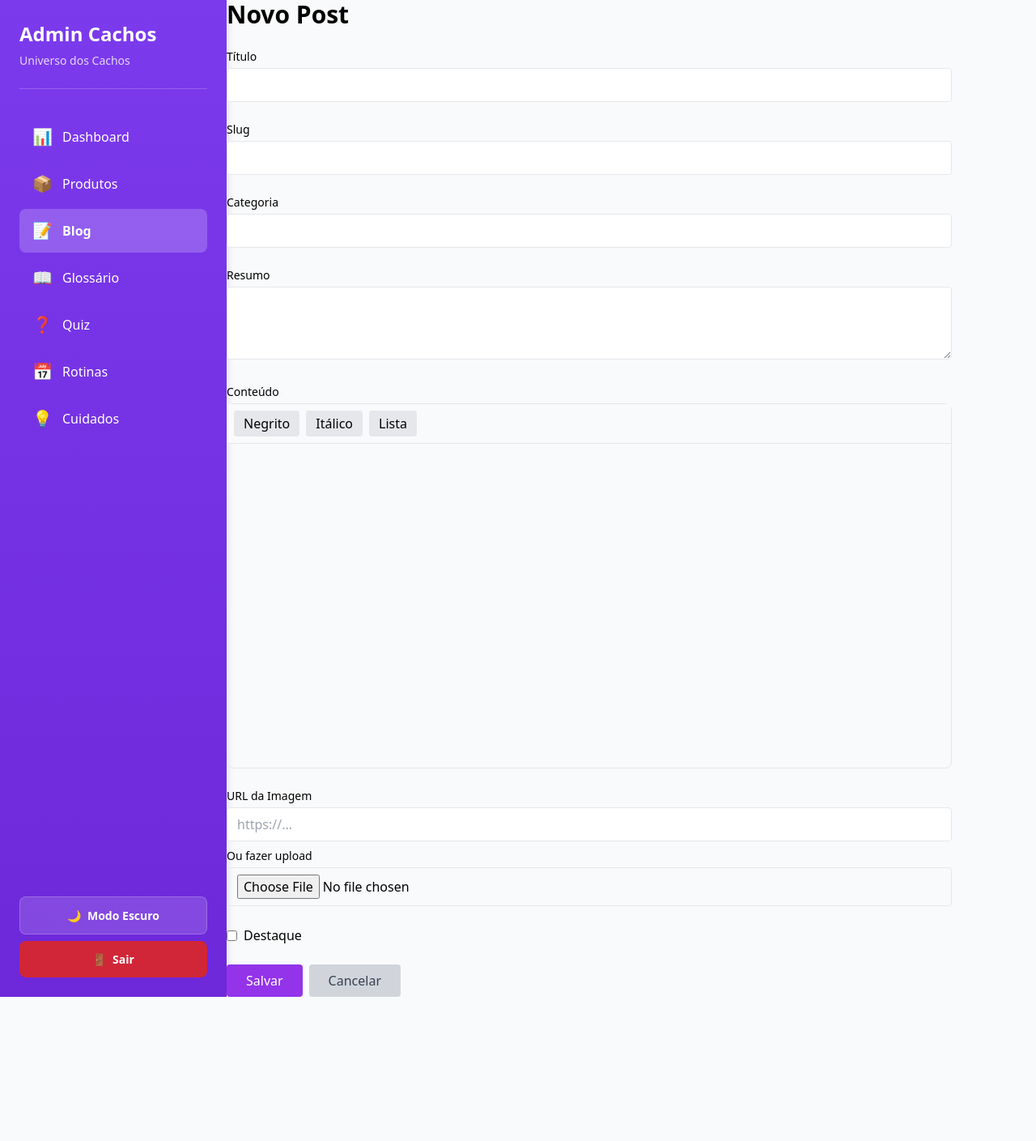
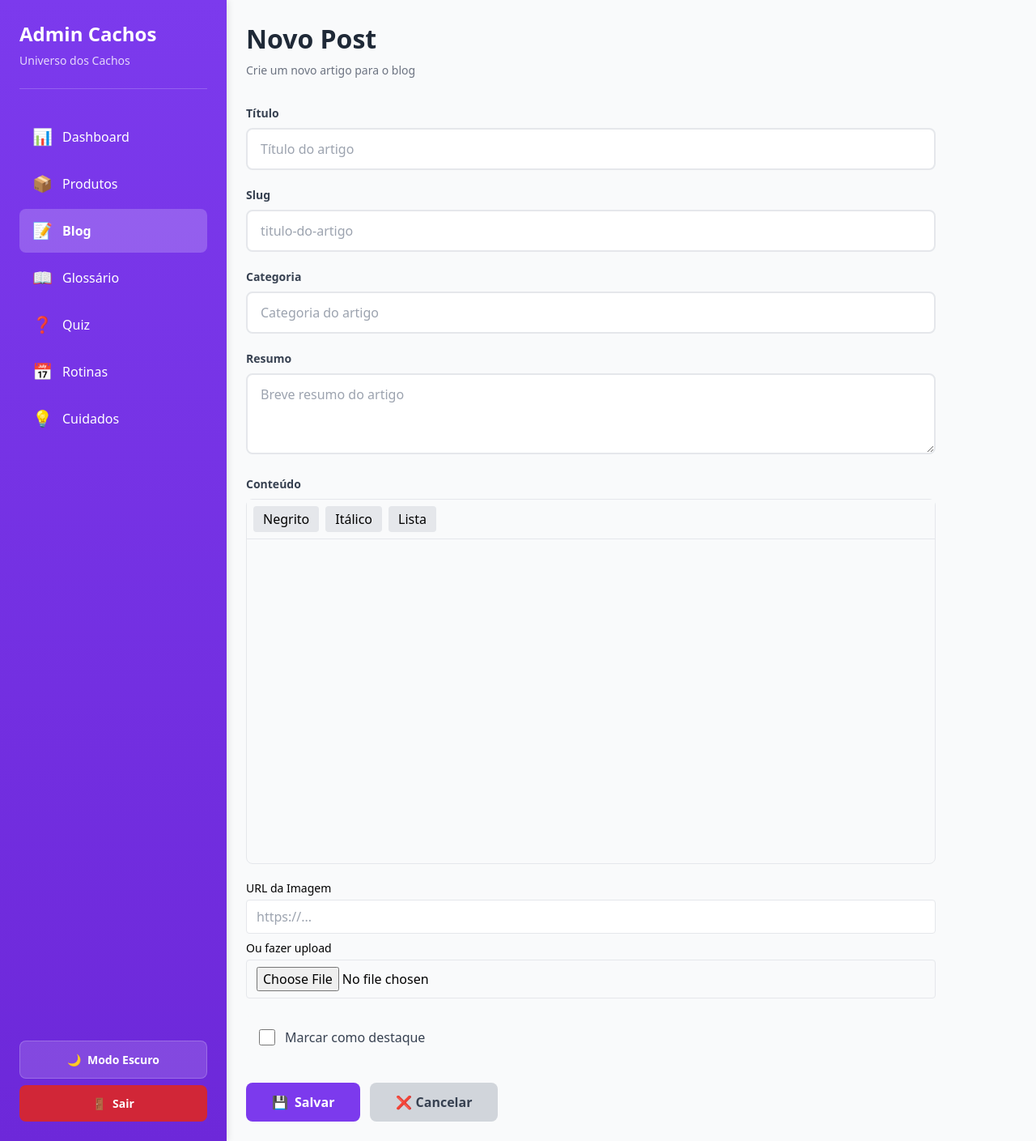
Before and after one commit to tudosobrecachosoficial-droid/admin-universodoscachos, a React (Vite) app: page /blog/novo in a window 1280 px wide. Shown: the whole page at 81% size. Before the commit the page ends 1231 px from the top, so only its background shows below. Built offline with nearby package versions, Linux system fonts and the light colour scheme; no server answers.

Commit message:
Improve PostForm with professional design

```diff
--- a/src/pages/PostForm.tsx
+++ b/src/pages/PostForm.tsx
@@ -56,81 +56,216 @@ export default function PostForm() {
   }
 
   return (
-    <div className="max-w-4xl">
-      <h1 className="text-3xl font-bold mb-6">{id ? 'Editar' : 'Novo'} Post</h1>
-      <form onSubmit={handleSubmit} className="space-y-6">
+    <div style={{ padding: '24px', maxWidth: '900px' }}>
+      <div style={{ marginBottom: '32px' }}>
+        <h1 style={{ fontSize: '32px', fontWeight: 'bold', color: '#1f2937', marginBottom: '4px' }}>
+          {id ? 'Editar' : 'Novo'} Post
+        </h1>
+        <p style={{ color: '#6b7280', fontSize: '14px' }}>
+          {id ? 'Atualize as informações do post' : 'Crie um novo artigo para o blog'}
+        </p>
+      </div>
+
+      <form onSubmit={handleSubmit} style={{ display: 'flex', flexDirection: 'column', gap: '20px' }}>
         <div>
-          <label className="block text-sm font-medium mb-1">Título</label>
+          <label style={{ display: 'block', marginBottom: '8px', fontWeight: '600', color: '#374151', fontSize: '14px' }}>Título</label>
           <input
             type="text"
             value={formData.title}
             onChange={(e) => setFormData({ ...formData, title: e.target.value })}
-            className="w-full px-3 py-2 border rounded focus:outline-none focus:ring-2 focus:ring-purple-500"
+            placeholder="Título do artigo"
+            style={{
+              width: '100%',
+              padding: '12px 16px',
+              border: '2px solid #e5e7eb',
+              borderRadius: '8px',
+              fontSize: '16px',
+              outline: 'none',
+              transition: 'all 0.2s'
+            }}
+            onFocus={(e) => {
+              e.currentTarget.style.borderColor = '#7c3aed'
+              e.currentTarget.style.boxShadow = '0 0 0 3px rgba(124, 58, 237, 0.1)'
+            }}
+            onBlur={(e) => {
+              e.currentTarget.style.borderColor = '#e5e7eb'
+              e.currentTarget.style.boxShadow = 'none'
+            }}
             required
           />
         </div>
+
         <div>
-          <label className="block text-sm font-medium mb-1">Slug</label>
+          <label style={{ display: 'block', marginBottom: '8px', fontWeight: '600', color: '#374151', fontSize: '14px' }}>Slug</label>
           <input
             type="text"
             value={formData.slug}
             onChange={(e) => setFormData({ ...formData, slug: e.target.value })}
-            className="w-full px-3 py-2 border rounded focus:outline-none focus:ring-2 focus:ring-purple-500"
+            placeholder="titulo-do-artigo"
+            style={{
+              width: '100%',
+              padding: '12px 16px',
+              border: '2px solid #e5e7eb',
+              borderRadius: '8px',
+              fontSize: '16px',
+              outline: 'none',
+              transition: 'all 0.2s'
+            }}
+            onFocus={(e) => {
+              e.currentTarget.style.borderColor = '#7c3aed'
+              e.currentTarget.style.boxShadow = '0 0 0 3px rgba(124, 58, 237, 0.1)'
+            }}
+            onBlur={(e) => {
+              e.currentTarget.style.borderColor = '#e5e7eb'
+              e.currentTarget.style.boxShadow = 'none'
+            }}
             required
           />
         </div>
+
         <div>
-          <label className="block text-sm font-medium mb-1">Categoria</label>
+          <label style={{ display: 'block', marginBottom: '8px', fontWeight: '600', color: '#374151', fontSize: '14px' }}>Categoria</label>
           <input
             type="text"
             value={formData.category}
             onChange={(e) => setFormData({ ...formData, category: e.target.value })}
-            className="w-full px-3 py-2 border rounded focus:outline-none focus:ring-2 focus:ring-purple-500"
+            placeholder="Categoria do artigo"
+            style={{
+              width: '100%',
+              padding: '12px 16px',
+              border: '2px solid #e5e7eb',
+              borderRadius: '8px',
+              fontSize: '16px',
+              outline: 'none',
+              transition: 'all 0.2s'
+            }}
+            onFocus={(e) => {
+              e.currentTarget.style.borderColor = '#7c3aed'
+              e.currentTarget.style.boxShadow = '0 0 0 3px rgba(124, 58, 237, 0.1)'
+            }}
+            onBlur={(e) => {
+              e.currentTarget.style.borderColor = '#e5e7eb'
+              e.currentTarget.style.boxShadow = 'none'
+            }}
           />
         </div>
+
         <div>
-          <label className="block text-sm font-medium mb-1">Resumo</label>
+          <label style={{ display: 'block', marginBottom: '8px', fontWeight: '600', color: '#374151', fontSize: '14px' }}>Resumo</label>
           <textarea
             value={formData.excerpt}
             onChange={(e) => setFormData({ ...formData, excerpt: e.target.value })}
-            className="w-full px-3 py-2 border rounded focus:outline-none focus:ring-2 focus:ring-purple-500"
-            rows={3}
+            placeholder="Breve resumo do artigo"
+            style={{
+              width: '100%',
+              padding: '12px 16px',
+              border: '2px solid #e5e7eb',
+              borderRadius: '8px',
+              fontSize: '16px',
+              outline: 'none',
+              transition: 'all 0.2s',
+              minHeight: '100px'
+            }}
+            onFocus={(e) => {
+              e.currentTarget.style.borderColor = '#7c3aed'
+              e.currentTarget.style.boxShadow = '0 0 0 3px rgba(124, 58, 237, 0.1)'
+            }}
+            onBlur={(e) => {
+              e.currentTarget.style.borderColor = '#e5e7eb'
+              e.currentTarget.style.boxShadow = 'none'
+            }}
           />
         </div>
+
         <div>
-          <label className="block text-sm font-medium mb-1">Conteúdo</label>
+          <label style={{ display: 'block', marginBottom: '8px', fontWeight: '600', color: '#374151', fontSize: '14px' }}>Conteúdo</label>
           <RichTextEditor
             content={formData.content}
             onChange={(content) => setFormData({ ...formData, content })}
           />
         </div>
+
         <ImageUpload
           value={formData.image}
           onChange={(url) => setFormData({ ...formData, image: url })}
         />
-        <div className="flex items-center gap-2">
+
+        <div style={{ display: 'flex', alignItems: 'center', gap: '12px', padding: '16px', background: '#f9fafb', borderRadius: '8px' }}>
           <input
             type="checkbox"
             id="featured"
             checked={formData.featured}
             onChange={(e) => setFormData({ ...formData, featured: e.target.checked })}
+            style={{ width: '20px', height: '20px', cursor: 'pointer' }}
           />
-          <label htmlFor="featured">Destaque</label>
+          <label htmlFor="featured" style={{ cursor: 'pointer', fontWeight: '500', color: '#374151' }}>Marcar como destaque</label>
         </div>
-        <div className="flex gap-2">
+
+        <div style={{ display: 'flex', gap: '12px', marginTop: '8px' }}>
           <button
             type="submit"
             disabled={loading}
-            className="bg-purple-600 text-white px-6 py-2 rounded hover:bg-purple-700 disabled:opacity-50"
+            style={{
+              padding: '12px 32px',
+              background: loading ? '#9ca3af' : '#7c3aed',
+              color: 'white',
+              border: 'none',
+              borderRadius: '8px',
+              cursor: loading ? 'not-allowed' : 'pointer',
+              fontSize: '16px',
+              fontWeight: '600',
+              transition: 'all 0.2s',
+              display: 'flex',
+              alignItems: 'center',
+              gap: '8px'
+            }}
+            onMouseEnter={(e) => {
+              if (!loading) {
+                e.currentTarget.style.background = '#6d28d9'
+                e.currentTarget.style.transform = 'translateY(-1px)'
+              }
+            }}
+            onMouseLeave={(e) => {
+              if (!loading) {
+                e.currentTarget.style.background = '#7c3aed'
+                e.currentTarget.style.transform = 'translateY(0)'
+              }
+            }}
           >
-            {loading ? 'Salvando...' : 'Salvar'}
+            {loading ? (
+              <>
+                <span>⏳</span> Salvando...
+              </>
+            ) : (
+              <>
+                <span>💾</span> Salvar
+              </>
+            )}
           </button>
           <button
             type="button"
             onClick={() => navigate('/blog')}
-            className="bg-gray-300 text-gray-700 px-6 py-2 rounded hover:bg-gray-400"
+            style={{
+              padding: '12px 32px',
+              background: '#d1d5db',
+              color: '#374151',
+              border: 'none',
+              borderRadius: '8px',
+              cursor: 'pointer',
+              fontSize: '16px',
+              fontWeight: '600',
+              transition: 'all 0.2s'
+            }}
+            onMouseEnter={(e) => {
+              e.currentTarget.style.background = '#9ca3af'
+              e.currentTarget.style.transform = 'translateY(-1px)'
+            }}
+            onMouseLeave={(e) => {
+              e.currentTarget.style.background = '#d1d5db'
+              e.currentTarget.style.transform = 'translateY(0)'
+            }}
           >
-            Cancelar
+            ❌ Cancelar
           </button>
         </div>
       </form>
```
